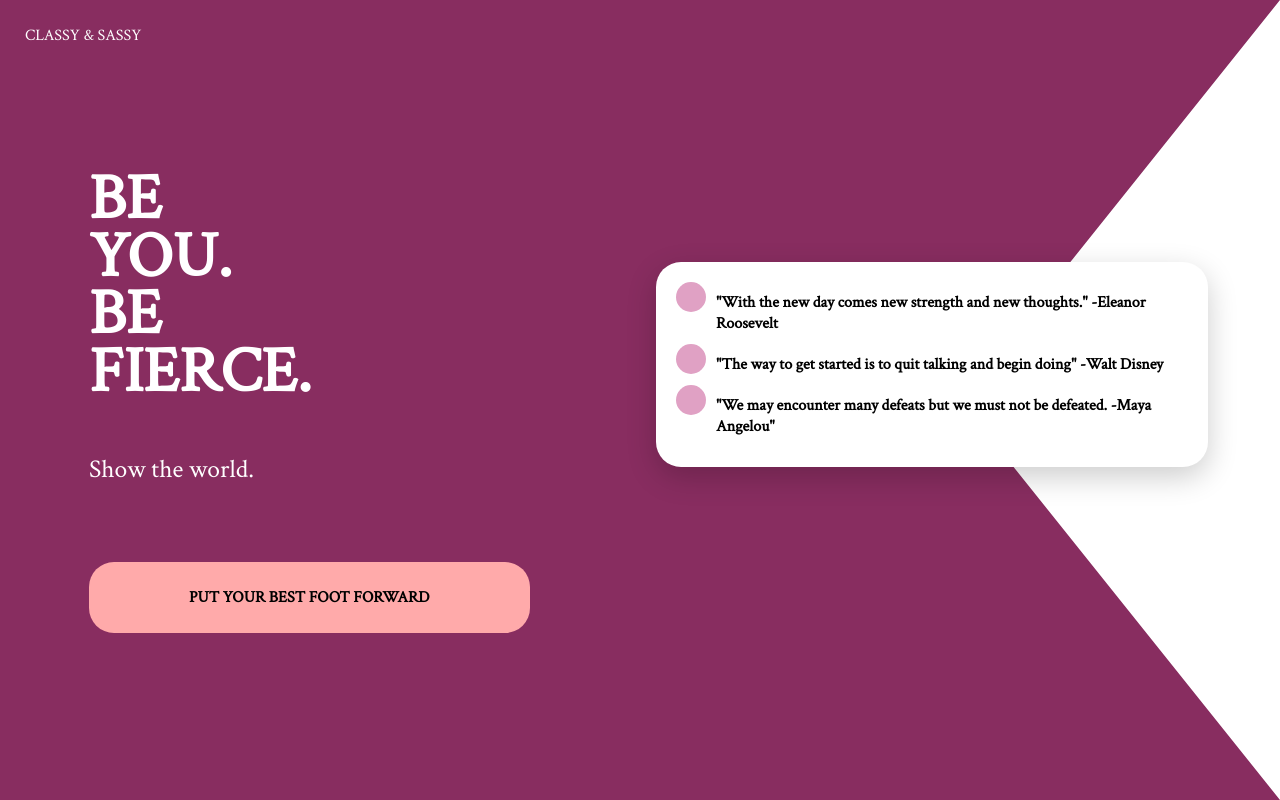
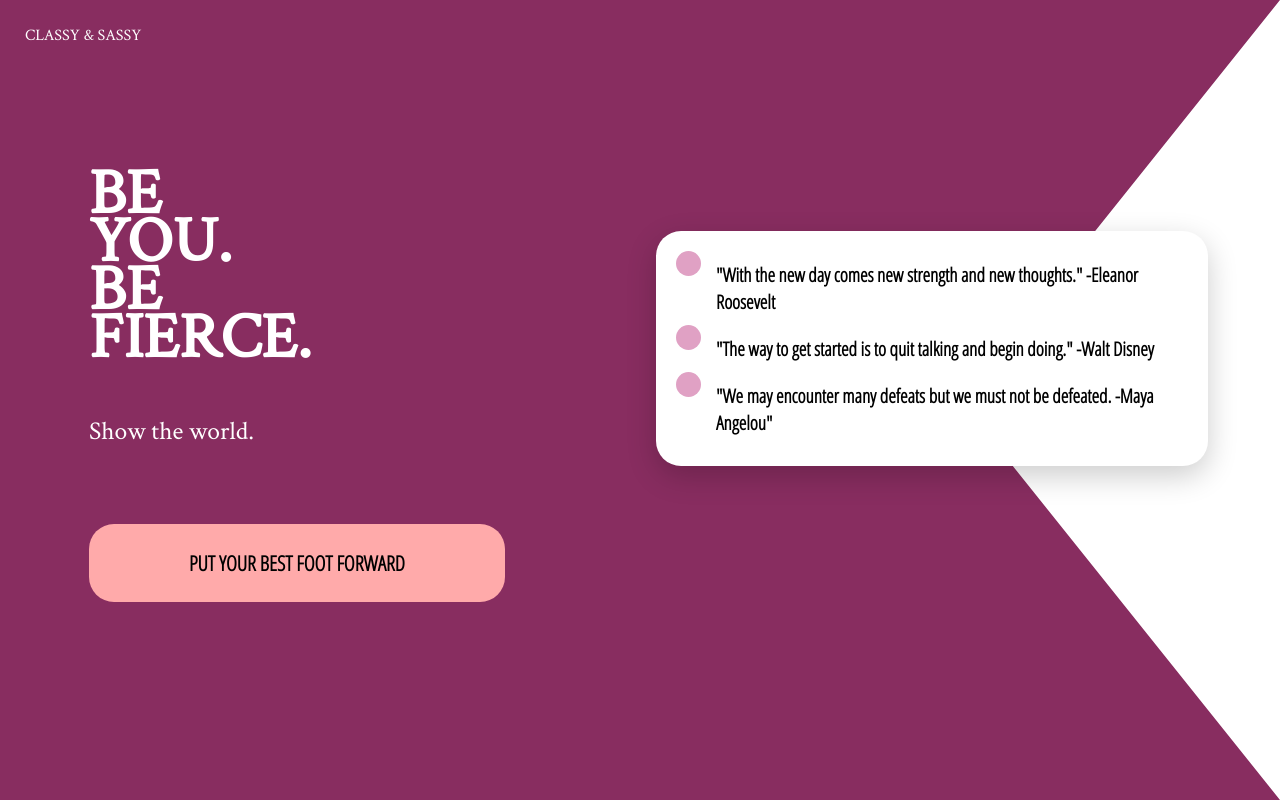
Before and after one commit to k-thomas2/Classy-Sassy, a plain HTML site: page index.html in a window 1280 px wide. Drawn offline with Linux system fonts and the light colour scheme.

Commit message:
updated fonts

```diff
--- a/css/main.scss
+++ b/css/main.scss
@@ -1,5 +1,5 @@
 
-@import url('https://fonts.googleapis.com/css?family=Crimson+Text');
+@import url('https://fonts.googleapis.com/css?family=Crimson+Text|Open+Sans+Condensed:300');
 $colors:(
     primary:  #882D60,
     primary-light: lighten(#882D60, 40%),
@@ -85,8 +85,8 @@ main{
 
                 span{
                     position: absolute;
-                    width: 30px;
-                    height: 30px;
+                    width: 25px;
+                    height: 25px;
                     background-color: color(primary-light);
                     border-radius: 50%;
                     margin-right: 10px;
@@ -95,6 +95,8 @@ main{
                     display: inline-block;
                     margin-left: max(40px);
                     margin-top: 10px;
+                    font-family: 'Open Sans Condensed', sans-serif;
+                    font-size: 1.2em;
                 }
             }
         }
@@ -118,7 +120,7 @@ main{
             @include desktop{
                 width: 30%;
                 font-size: 4em;
-                line-height: .9em;
+                line-height: .75em;
             }
         }
 
@@ -131,12 +133,14 @@ main{
             border-radius: $borders;
             text-decoration: none;
             text-transform: uppercase;
-            font-weight: bold;
+            font-weight: bolder;
             background-color: color(accent);
             display: block;
             text-align: center;
             margin: 50px auto 0 auto;
             padding: $padding;
+            font-family: 'Open Sans Condensed', sans-serif;
+            font-size: 1.3em;
 
             @include desktop{
                 display: inline-block;
--- a/index.html
+++ b/index.html
@@ -22,7 +22,7 @@
                 </li>
                 <li>
                     <span></span>
-                    <strong>"The way to get started is to quit talking and begin doing" -Walt Disney</strong>
+                    <strong>"The way to get started is to quit talking and begin doing." -Walt Disney</strong>
                 </li>
                 <li>
                     <span></span>
```
Also changed, not shown: css/main.css, 1 other file.
